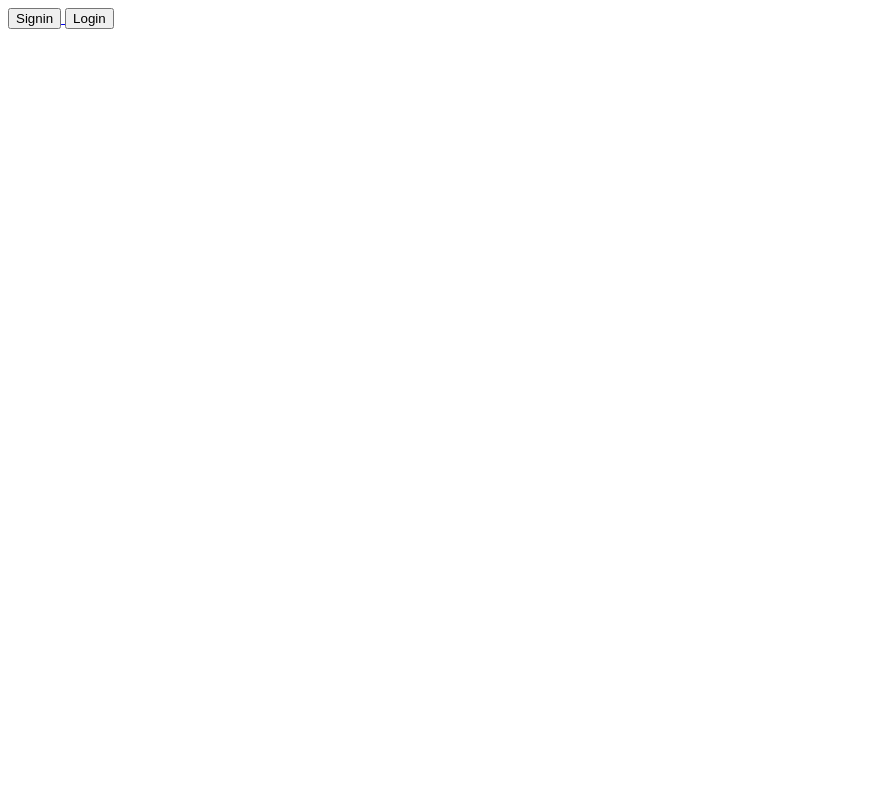
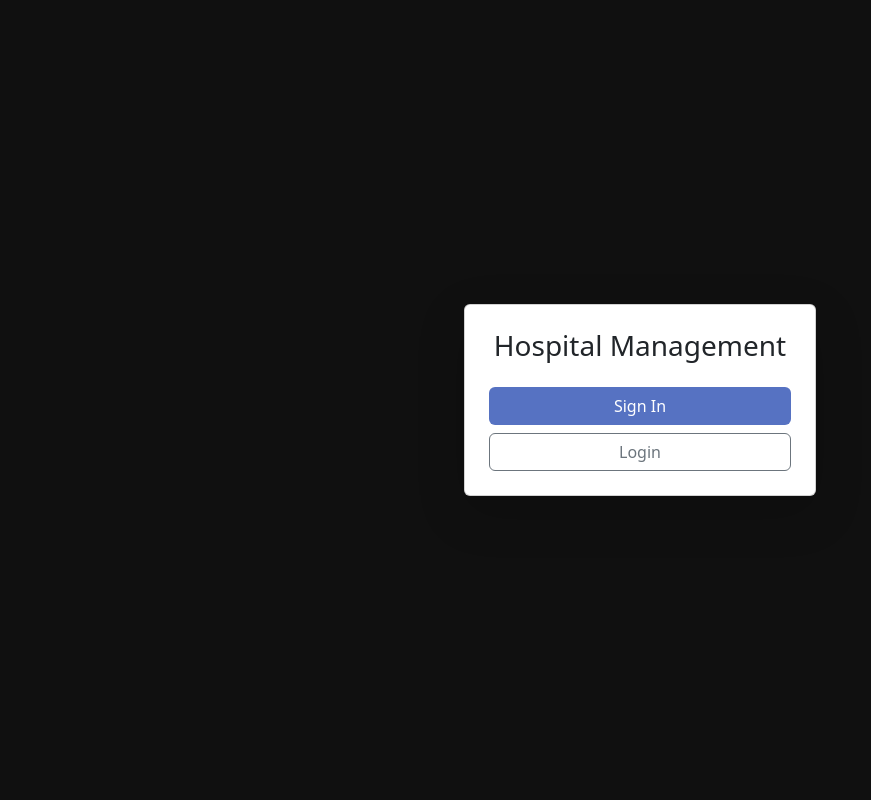
Before and after one commit to 23f2002084/Hospital-Management-System, a Flask app: page / in a window 1280 px wide. Before the commit the part shown is almost empty. Shown: the whole page, without its empty margins (0-871 px from the left). Run offline with Flask 3, Linux system fonts and the light colour scheme.

Commit message:
login-page-updates

```diff
--- a/Templates/index.html
+++ b/Templates/index.html
@@ -4,13 +4,19 @@
     <meta charset="UTF-8">
     <meta name="viewport" content="width=device-width, initial-scale=1.0">
     <title>Hospital Management</title>
+    <link href="https://cdn.jsdelivr.net/npm/bootstrap@5.3.0/dist/css/bootstrap.min.css" rel="stylesheet">
 </head>
-<body>
-    <a href="{{url_for('signin')}}">
-        <button type="submit" action="/signin">Signin</button>
-    </a>
-    <a href="{{url_for('login')}}">
-        <button type="submit" action="/login">Login</button>
-    </a>
+<body style="background-color: #101010;" class="d-flex justify-content-center align-items-center vh-100">
+    <div class="card p-4 shadow-lg" style="width: 22rem;">
+        <h3 class="text-center mb-4">Hospital Management</h3>
+        <div class="d-grid gap-2">
+            <a href="{{ url_for('signin') }}">
+                <button type="button" style="background-color: #5672c2; color: white;" class="btn w-100">Sign In</button>
+            </a>
+            <a href="{{ url_for('login') }}">
+                <button type="button" class="btn btn-outline-secondary w-100">Login</button>
+            </a>
+        </div>
+    </div>
 </body>
 </html>
```
